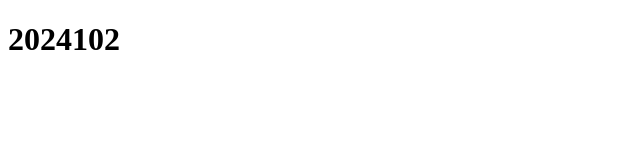
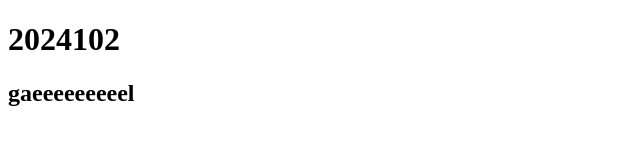
Before and after one commit to apadilla-2024102/Prueba, a plain HTML site: page index.html in a window 1280 px wide. Shown: the whole page, without its empty margins (0-640 px from the left). Drawn offline with Linux system fonts and the light colour scheme.

Commit message:
Agregar  para gaeeeel h2 index.html

```diff
--- a/index.html
+++ b/index.html
@@ -7,5 +7,6 @@
 </head>
 <body>
     <h1>2024102</h1>
+    <h2>gaeeeeeeeeel</h2>
 </body>
 </html>
```
